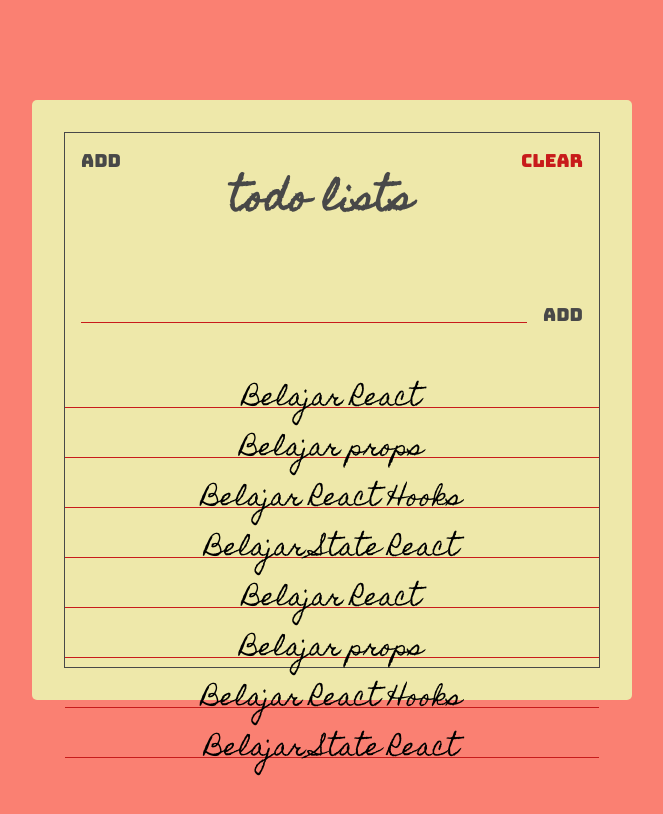
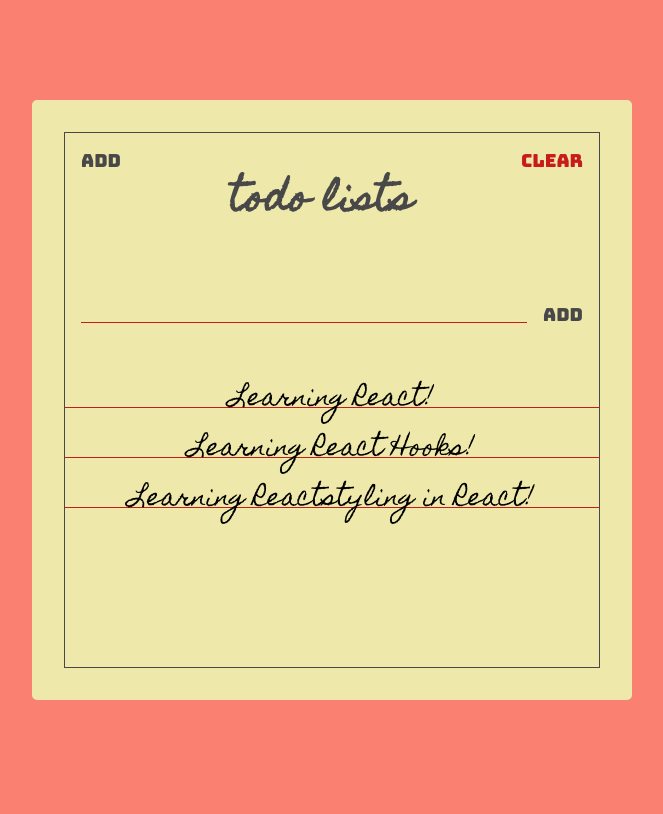
Before and after one commit to HilariusBryan/react-todolist, a React (Create React App) app: page / in a window 1280 px wide. Shown: the top 814 px of the page, without its empty margins (308-971 px from the left). Built offline with nearby package versions, Linux system fonts and the light colour scheme.

Commit message:
redctor todos dan todolist

```diff
--- a/src/components/Todos.jsx
+++ b/src/components/Todos.jsx
@@ -1,33 +1,8 @@
 import React from "react";
+import PropTypes from "prop-types";
 import Todo from "./Todo";
-const Todos = () => {
-  const todos = [
-    {
-      text: "Belajar React"
-    },
-    {
-      text: "Belajar props"
-    },
-    {
-      text: "Belajar React Hooks"
-    },
-    {
-      text: "Belajar  State React"
-    },
-    {
-      text: "Belajar React"
-    },
-    {
-      text: "Belajar props"
-    },
-    {
-      text: "Belajar React Hooks"
-    },
-    {
-      text: "Belajar  State React"
-    }
-  ];
 
+const Todos = ({ todos }) => {
   return (
     <section className="todos">
       {todos.map(todo => {
@@ -37,4 +12,12 @@
   );
 };
 
+Todos.propTypes = {
+  todos: PropTypes.arrayOf(
+    PropTypes.shape({
+      text: PropTypes.string
+    })
+  )
+};
+
 export default Todos;
--- a/src/pages/TodoList.jsx
+++ b/src/pages/TodoList.jsx
@@ -1,4 +1,4 @@
-import React from "react";
+import React, { useState } from "react";
 
 import Paper from "../components/Paper";
 import Header from "../components/Header";
@@ -6,11 +6,17 @@
 import Todos from "../components/Todos";
 
 const TodoList = () => {
+  const [todos, setTodos] = useState([
+    { text: "Learning React!" },
+    { text: "Learning React Hooks!" },
+    { text: "Learning Reactstyling in React!" }
+  ]);
+
   return (
     <Paper>
       <Header />
       <TodoForm />
-      <Todos />
+      <Todos todos={todos} />
     </Paper>
   );
 };
```
